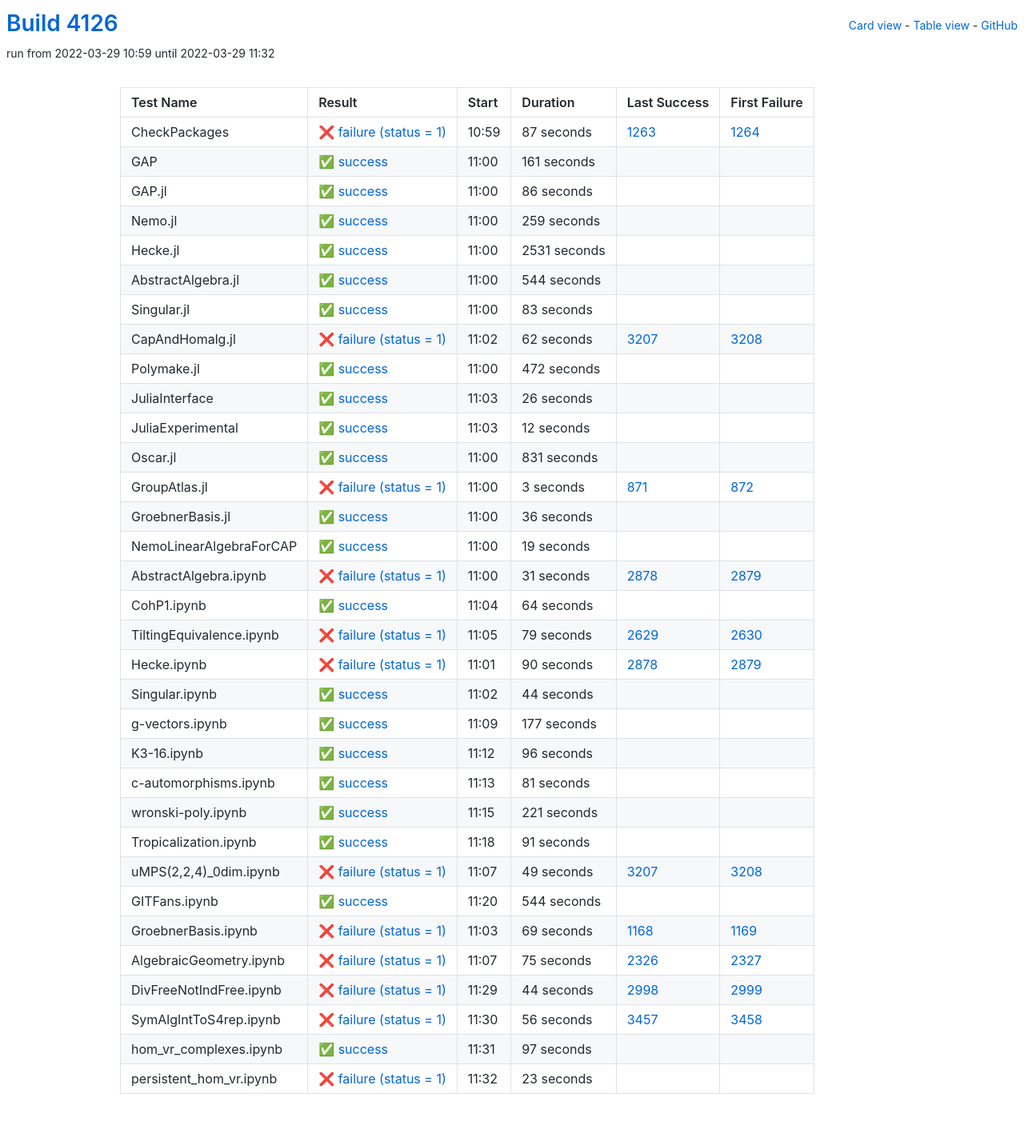
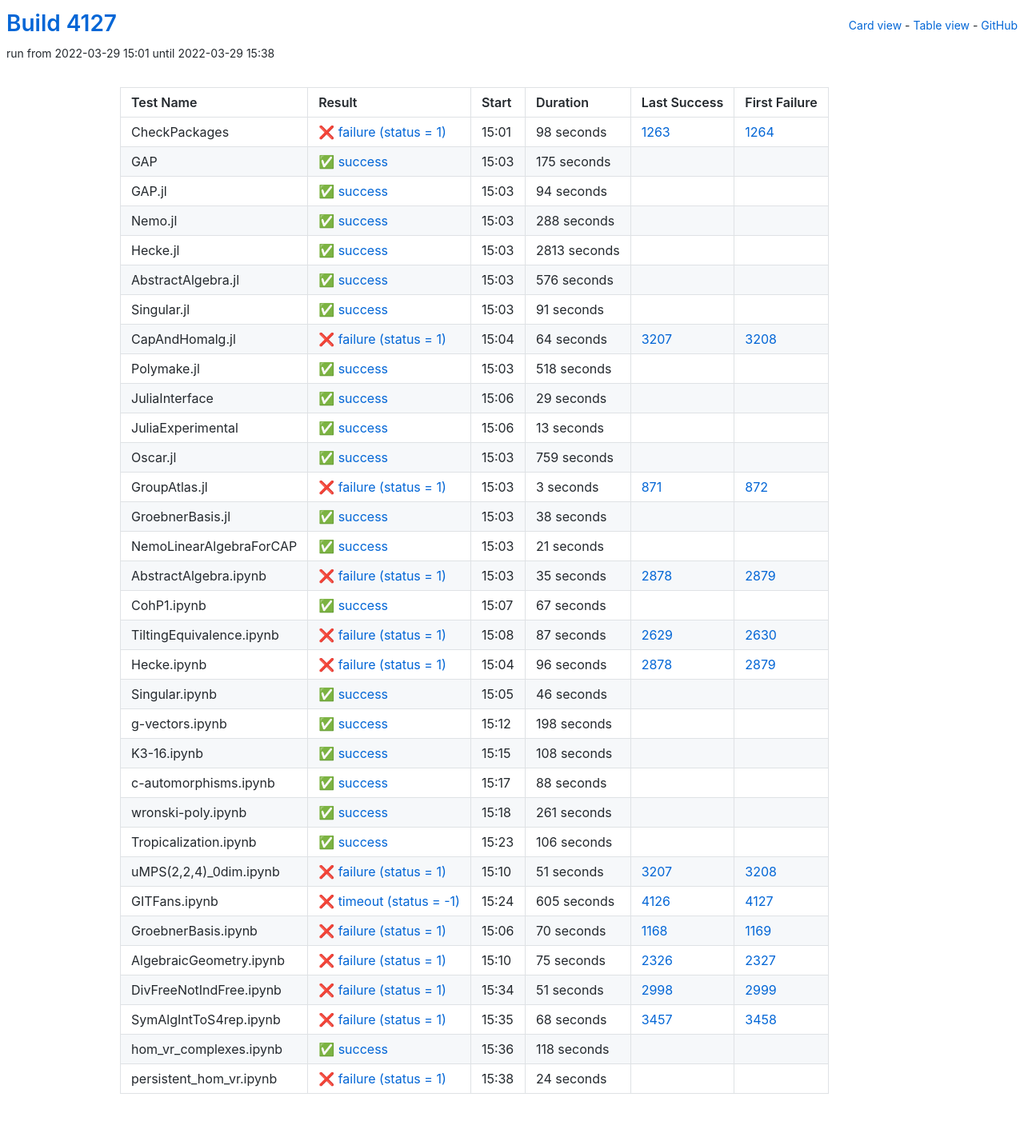
Before and after one commit to oscar-system/oscar-ci-status-stable, a Jekyll site: the page built from table.html, in a window 1280 px wide. Shown: the whole page at 80% size. Built offline with Jekyll 4.4.1, drawn with Linux system fonts in a browser that asks for light colours.

Commit message:
Build #4127

```diff
--- a/_data/ci.yml
+++ b/_data/ci.yml
@@ -1,6 +1,6 @@
 ---
-build: 4126
-build_url: https://oscarci.mathematik.uni-kl.de/job/oscar-stable/4126/
+build: 4127
+build_url: https://oscarci.mathematik.uni-kl.de/job/oscar-stable/4127/
 job: oscar-stable
 organization: oscar-system
 repo: oscar-ci-status-stable
@@ -8,152 +8,152 @@ repourl: https://github.com/oscar-system/oscar-ci-status-stable
 tests:
 - name: CheckPackages
   id: checkpackages
-  log: https://oscarci.mathematik.uni-kl.de/job/oscar-stable/4126/artifact/logs/build-4126/CheckPackages.log
-  start: 2022-03-29 10:59
+  log: https://oscarci.mathematik.uni-kl.de/job/oscar-stable/4127/artifact/logs/build-4127/CheckPackages.log
+  start: 2022-03-29 15:01
   success: false
   exitcode: 1
   status: failure
-  duration: 87
+  duration: 98
   last_success: 1263
   last_success_url: https://oscarci.mathematik.uni-kl.de/job/oscar-stable/1263/
   first_failure: 1264
   first_failure_url: https://oscarci.mathematik.uni-kl.de/job/oscar-stable/1264/
 - name: GAP
   id: gap
-  log: https://oscarci.mathematik.uni-kl.de/job/oscar-stable/4126/artifact/logs/build-4126/GAP.log
-  start: 2022-03-29 11:00
+  log: https://oscarci.mathematik.uni-kl.de/job/oscar-stable/4127/artifact/logs/build-4127/GAP.log
+  start: 2022-03-29 15:03
   success: true
   exitcode: 0
   status: success
-  duration: 161
+  duration: 175
   last_success: false
   last_success_url:
   first_failure: false
   first_failure_url:
 - name: GAP.jl
   id: gap-jl
-  log: https://oscarci.mathematik.uni-kl.de/job/oscar-stable/4126/artifact/logs/build-4126/GAP.jl.log
-  start: 2022-03-29 11:00
+  log: https://oscarci.mathematik.uni-kl.de/job/oscar-stable/4127/artifact/logs/build-4127/GAP.jl.log
+  start: 2022-03-29 15:03
   success: true
   exitcode: 0
   status: success
-  duration: 86
+  duration: 94
   last_success: false
   last_success_url:
   first_failure: false
   first_failure_url:
 - name: Nemo.jl
   id: nemo-jl
-  log: https://oscarci.mathematik.uni-kl.de/job/oscar-stable/4126/artifact/logs/build-4126/Nemo.jl.log
-  start: 2022-03-29 11:00
+  log: https://oscarci.mathematik.uni-kl.de/job/oscar-stable/4127/artifact/logs/build-4127/Nemo.jl.log
+  start: 2022-03-29 15:03
   success: true
   exitcode: 0
   status: success
-  duration: 259
+  duration: 288
   last_success: false
   last_success_url:
   first_failure: false
   first_failure_url:
 - name: Hecke.jl
   id: hecke-jl
-  log: https://oscarci.mathematik.uni-kl.de/job/oscar-stable/4126/artifact/logs/build-4126/Hecke.jl.log
-  start: 2022-03-29 11:00
+  log: https://oscarci.mathematik.uni-kl.de/job/oscar-stable/4127/artifact/logs/build-4127/Hecke.jl.log
+  start: 2022-03-29 15:03
   success: true
   exitcode: 0
   status: success
-  duration: 2531
+  duration: 2813
   last_success: false
   last_success_url:
   first_failure: false
   first_failure_url:
 - name: AbstractAlgebra.jl
   id: abstractalgebra-jl
-  log: https://oscarci.mathematik.uni-kl.de/job/oscar-stable/4126/artifact/logs/build-4126/AbstractAlgebra.jl.log
-  start: 2022-03-29 11:00
+  log: https://oscarci.mathematik.uni-kl.de/job/oscar-stable/4127/artifact/logs/build-4127/AbstractAlgebra.jl.log
+  start: 2022-03-29 15:03
   success: true
   exitcode: 0
   status: success
-  duration: 544
+  duration: 576
   last_success: false
   last_success_url:
   first_failure: false
   first_failure_url:
 - name: Singular.jl
   id: singular-jl
-  log: https://oscarci.mathematik.uni-kl.de/job/oscar-stable/4126/artifact/logs/build-4126/Singular.jl.log
-  start: 2022-03-29 11:00
+  log: https://oscarci.mathematik.uni-kl.de/job/oscar-stable/4127/artifact/logs/build-4127/Singular.jl.log
+  start: 2022-03-29 15:03
   success: true
   exitcode: 0
   status: success
-  duration: 83
+  duration: 91
   last_success: false
   last_success_url:
   first_failure: false
   first_failure_url:
 - name: CapAndHomalg.jl
   id: capandhomalg-jl
-  log: https://oscarci.mathematik.uni-kl.de/job/oscar-stable/4126/artifact/logs/build-4126/CapAndHomalg.jl.log
-  start: 2022-03-29 11:02
+  log: https://oscarci.mathematik.uni-kl.de/job/oscar-stable/4127/artifact/logs/build-4127/CapAndHomalg.jl.log
+  start: 2022-03-29 15:04
   success: false
   exitcode: 1
   status: failure
-  duration: 62
+  duration: 64
   last_success: 3207
   last_success_url: https://oscarci.mathematik.uni-kl.de/job/oscar-stable/3207/
   first_failure: 3208
   first_failure_url: https://oscarci.mathematik.uni-kl.de/job/oscar-stable/3208/
 - name: Polymake.jl
   id: polymake-jl
-  log: https://oscarci.mathematik.uni-kl.de/job/oscar-stable/4126/artifact/logs/build-4126/Polymake.jl.log
-  start: 2022-03-29 11:00
+  log: https://oscarci.mathematik.uni-kl.de/job/oscar-stable/4127/artifact/logs/build-4127/Polymake.jl.log
+  start: 2022-03-29 15:03
   success: true
   exitcode: 0
   status: success
-  duration: 472
+  duration: 518
   last_success: false
   last_success_url:
   first_failure: false
   first_failure_url:
 - name: JuliaInterface
   id: juliainterface
-  log: https://oscarci.mathematik.uni-kl.de/job/oscar-stable/4126/artifact/logs/build-4126/JuliaInterface.log
-  start: 2022-03-29 11:03
+  log: https://oscarci.mathematik.uni-kl.de/job/oscar-stable/4127/artifact/logs/build-4127/JuliaInterface.log
+  start: 2022-03-29 15:06
   success: true
   exitcode: 0
   status: success
-  duration: 26
+  duration: 29
   last_success: false
   last_success_url:
   first_failure: false
   first_failure_url:
 - name: JuliaExperimental
   id: juliaexperimental
-  log: https://oscarci.mathematik.uni-kl.de/job/oscar-stable/4126/artifact/logs/build-4126/JuliaExperimental.log
-  start: 2022-03-29 11:03
+  log: https://oscarci.mathematik.uni-kl.de/job/oscar-stable/4127/artifact/logs/build-4127/JuliaExperimental.log
+  start: 2022-03-29 15:06
   success: true
   exitcode: 0
   status: success
-  duration: 12
+  duration: 13
   last_success: false
   last_success_url:
   first_failure: false
   first_failure_url:
 - name: Oscar.jl
   id: oscar-jl
-  log: https://oscarci.mathematik.uni-kl.de/job/oscar-stable/4126/artifact/logs/build-4126/Oscar.jl.log
-  start: 2022-03-29 11:00
+  log: https://oscarci.mathematik.uni-kl.de/job/oscar-stable/4127/artifact/logs/build-4127/Oscar.jl.log
+  start: 2022-03-29 15:03
   success: true
   exitcode: 0
   status: success
-  duration: 831
+  duration: 759
   last_success: false
   last_success_url:
   first_failure: false
   first_failure_url:
 - name: GroupAtlas.jl
   id: groupatlas-jl
-  log: https://oscarci.mathematik.uni-kl.de/job/oscar-stable/4126/artifact/logs/build-4126/GroupAtlas.jl.log
-  start: 2022-03-29 11:00
+  log: https://oscarci.mathematik.uni-kl.de/job/oscar-stable/4127/artifact/logs/build-4127/GroupAtlas.jl.log
+  start: 2022-03-29 15:03
   success: false
   exitcode: 1
   status: failure
@@ -164,188 +164,188 @@ tests:
   first_failure_url: https://oscarci.mathematik.uni-kl.de/job/oscar-stable/872/
 - name: GroebnerBasis.jl
   id: groebnerbasis-jl
-  log: https://oscarci.mathematik.uni-kl.de/job/oscar-stable/4126/artifact/logs/build-4126/GroebnerBasis.jl.log
-  start: 2022-03-29 11:00
+  log: https://oscarci.mathematik.uni-kl.de/job/oscar-stable/4127/artifact/logs/build-4127/GroebnerBasis.jl.log
+  start: 2022-03-29 15:03
   success: true
   exitcode: 0
   status: success
-  duration: 36
+  duration: 38
   last_success: false
   last_success_url:
   first_failure: false
   first_failure_url:
 - name: NemoLinearAlgebraForCAP
   id: nemolinearalgebraforcap
-  log: https://oscarci.mathematik.uni-kl.de/job/oscar-stable/4126/artifact/logs/build-4126/NemoLinearAlgebraForCAP.log
-  start: 2022-03-29 11:00
+  log: https://oscarci.mathematik.uni-kl.de/job/oscar-stable/4127/artifact/logs/build-4127/NemoLinearAlgebraForCAP.log
+  start: 2022-03-29 15:03
   success: true
   exitcode: 0
   status: success
-  duration: 19
+  duration: 21
   last_success: false
   last_success_url:
   first_failure: false
   first_failure_url:
 - name: AbstractAlgebra.ipynb
   id: abstractalgebra-ipynb
-  log: https://oscarci.mathematik.uni-kl.de/job/oscar-stable/4126/artifact/logs/build-4126/AbstractAlgebra.ipynb.log
-  start: 2022-03-29 11:00
+  log: https://oscarci.mathematik.uni-kl.de/job/oscar-stable/4127/artifact/logs/build-4127/AbstractAlgebra.ipynb.log
+  start: 2022-03-29 15:03
   success: false
   exitcode: 1
   status: failure
-  duration: 31
+  duration: 35
   last_success: 2878
   last_success_url: https://oscarci.mathematik.uni-kl.de/job/oscar-stable/2878/
   first_failure: 2879
   first_failure_url: https://oscarci.mathematik.uni-kl.de/job/oscar-stable/2879/
 - name: CohP1.ipynb
   id: cohp1-ipynb
-  log: https://oscarci.mathematik.uni-kl.de/job/oscar-stable/4126/artifact/logs/build-4126/CohP1.ipynb.log
-  start: 2022-03-29 11:04
+  log: https://oscarci.mathematik.uni-kl.de/job/oscar-stable/4127/artifact/logs/build-4127/CohP1.ipynb.log
+  start: 2022-03-29 15:07
   success: true
   exitcode: 0
   status: success
-  duration: 64
+  duration: 67
   last_success: false
   last_success_url:
   first_failure: false
   first_failure_url:
 - name: TiltingEquivalence.ipynb
   id: tiltingequivalence-ipynb
-  log: https://oscarci.mathematik.uni-kl.de/job/oscar-stable/4126/artifact/logs/build-4126/TiltingEquivalence.ipynb.log
-  start: 2022-03-29 11:05
+  log: https://oscarci.mathematik.uni-kl.de/job/oscar-stable/4127/artifact/logs/build-4127/TiltingEquivalence.ipynb.log
+  start: 2022-03-29 15:08
   success: false
   exitcode: 1
   status: failure
-  duration: 79
+  duration: 87
   last_success: 2629
   last_success_url: https://oscarci.mathematik.uni-kl.de/job/oscar-stable/2629/
   first_failure: 2630
   first_failure_url: https://oscarci.mathematik.uni-kl.de/job/oscar-stable/2630/
 - name: Hecke.ipynb
   id: hecke-ipynb
-  log: https://oscarci.mathematik.uni-kl.de/job/oscar-stable/4126/artifact/logs/build-4126/Hecke.ipynb.log
-  start: 2022-03-29 11:01
+  log: https://oscarci.mathematik.uni-kl.de/job/oscar-stable/4127/artifact/logs/build-4127/Hecke.ipynb.log
+  start: 2022-03-29 15:04
   success: false
   exitcode: 1
   status: failure
-  duration: 90
+  duration: 96
   last_success: 2878
   last_success_url: https://oscarci.mathematik.uni-kl.de/job/oscar-stable/2878/
   first_failure: 2879
   first_failure_url: https://oscarci.mathematik.uni-kl.de/job/oscar-stable/2879/
 - name: Singular.ipynb
   id: singular-ipynb
-  log: https://oscarci.mathematik.uni-kl.de/job/oscar-stable/4126/artifact/logs/build-4126/Singular.ipynb.log
-  start: 2022-03-29 11:02
+  log: https://oscarci.mathematik.uni-kl.de/job/oscar-stable/4127/artifact/logs/build-4127/Singular.ipynb.log
+  start: 2022-03-29 15:05
   success: true
   exitcode: 0
   status: success
-  duration: 44
+  duration: 46
   last_success: false
   last_success_url:
   first_failure: false
   first_failure_url:
 - name: g-vectors.ipynb
   id: g-vectors-ipynb
-  log: https://oscarci.mathematik.uni-kl.de/job/oscar-stable/4126/artifact/logs/build-4126/g-vectors.ipynb.log
-  start: 2022-03-29 11:09
+  log: https://oscarci.mathematik.uni-kl.de/job/oscar-stable/4127/artifact/logs/build-4127/g-vectors.ipynb.log
+  start: 2022-03-29 15:12
   success: true
   exitcode: 0
   status: success
-  duration: 177
+  duration: 198
   last_success: false
   last_success_url:
   first_failure: false
   first_failure_url:
 - name: K3-16.ipynb
   id: k3-16-ipynb
-  log: https://oscarci.mathematik.uni-kl.de/job/oscar-stable/4126/artifact/logs/build-4126/K3-16.ipynb.log
-  start: 2022-03-29 11:12
+  log: https://oscarci.mathematik.uni-kl.de/job/oscar-stable/4127/artifact/logs/build-4127/K3-16.ipynb.log
+  start: 2022-03-29 15:15
   success: true
   exitcode: 0
   status: success
-  duration: 96
+  duration: 108
   last_success: false
   last_success_url:
   first_failure: false
   first_failure_url:
 - name: c-automorphisms.ipynb
   id: c-automorphisms-ipynb
-  log: https://oscarci.mathematik.uni-kl.de/job/oscar-stable/4126/artifact/logs/build-4126/c-automorphisms.ipynb.log
-  start: 2022-03-29 11:13
+  log: https://oscarci.mathematik.uni-kl.de/job/oscar-stable/4127/artifact/logs/build-4127/c-automorphisms.ipynb.log
+  start: 2022-03-29 15:17
   success: true
   exitcode: 0
   status: success
-  duration: 81
+  duration: 88
   last_success: false
   last_success_url:
   first_failure: false
   first_failure_url:
 - name: wronski-poly.ipynb
   id: wronski-poly-ipynb
-  log: https://oscarci.mathematik.uni-kl.de/job/oscar-stable/4126/artifact/logs/build-4126/wronski-poly.ipynb.log
-  start: 2022-03-29 11:15
+  log: https://oscarci.mathematik.uni-kl.de/job/oscar-stable/4127/artifact/logs/build-4127/wronski-poly.ipynb.log
+  start: 2022-03-29 15:18
   success: true
   exitcode: 0
   status: success
-  duration: 221
+  duration: 261
   last_success: false
   last_success_url:
   first_failure: false
   first_failure_url:
 - name: Tropicalization.ipynb
   id: tropicalization-ipynb
-  log: https://oscarci.mathematik.uni-kl.de/job/oscar-stable/4126/artifact/logs/build-4126/Tropicalization.ipynb.log
-  start: 2022-03-29 11:18
+  log: https://oscarci.mathematik.uni-kl.de/job/oscar-stable/4127/artifact/logs/build-4127/Tropicalization.ipynb.log
+  start: 2022-03-29 15:23
   success: true
   exitcode: 0
   status: success
-  duration: 91
+  duration: 106
   last_success: false
   last_success_url:
   first_failure: false
   first_failure_url:
 - name: uMPS(2,2,4)_0dim.ipynb
   id: umps-2-2-4-0dim-ipynb
-  log: https://oscarci.mathematik.uni-kl.de/job/oscar-stable/4126/artifact/logs/build-4126/uMPS-2-2-4-_0dim.ipynb.log
-  start: 2022-03-29 11:07
+  log: https://oscarci.mathematik.uni-kl.de/job/oscar-stable/4127/artifact/logs/build-4127/uMPS-2-2-4-_0dim.ipynb.log
+  start: 2022-03-29 15:10
   success: false
   exitcode: 1
   status: failure
-  duration: 49
+  duration: 51
   last_success: 3207
   last_success_url: https://oscarci.mathematik.uni-kl.de/job/oscar-stable/3207/
   first_failure: 3208
   first_failure_url: https://oscarci.mathematik.uni-kl.de/job/oscar-stable/3208/
 - name: GITFans.ipynb
   id: gitfans-ipynb
-  log: https://oscarci.mathematik.uni-kl.de/job/oscar-stable/4126/artifact/logs/build-4126/GITFans.ipynb.log
-  start: 2022-03-29 11:20
-  success: true
-  exitcode: 0
-  status: success
-  duration: 544
-  last_success: false
-  last_success_url:
-  first_failure: false
-  first_failure_url:
+  log: https://oscarci.mathematik.uni-kl.de/job/oscar-stable/4127/artifact/logs/build-4127/GITFans.ipynb.log
+  start: 2022-03-29 15:24
+  success: false
+  exitcode: -1
+  status: timeout
+  duration: 605
+  last_success: 4126
+  last_success_url: https://oscarci.mathematik.uni-kl.de/job/oscar-stable/4126/
+  first_failure: 4127
+  first_failure_url: https://oscarci.mathematik.uni-kl.de/job/oscar-stable/4127/
 - name: GroebnerBasis.ipynb
   id: groebnerbasis-ipynb
-  log: https://oscarci.mathematik.uni-kl.de/job/oscar-stable/4126/artifact/logs/build-4126/GroebnerBasis.ipynb.log
-  start: 2022-03-29 11:03
+  log: https://oscarci.mathematik.uni-kl.de/job/oscar-stable/4127/artifact/logs/build-4127/GroebnerBasis.ipynb.log
+  start: 2022-03-29 15:06
   success: false
   exitcode: 1
   status: failure
-  duration: 69
+  duration: 70
   last_success: 1168
   last_success_url: https://oscarci.mathematik.uni-kl.de/job/oscar-stable/1168/
   first_failure: 1169
   first_failure_url: https://oscarci.mathematik.uni-kl.de/job/oscar-stable/1169/
 - name: AlgebraicGeometry.ipynb
   id: algebraicgeometry-ipynb
-  log: https://oscarci.mathematik.uni-kl.de/job/oscar-stable/4126/artifact/logs/build-4126/AlgebraicGeometry.ipynb.log
-  start: 2022-03-29 11:07
+  log: https://oscarci.mathematik.uni-kl.de/job/oscar-stable/4127/artifact/logs/build-4127/AlgebraicGeometry.ipynb.log
+  start: 2022-03-29 15:10
   success: false
   exitcode: 1
   status: failure
@@ -356,48 +356,48 @@ tests:
   first_failure_url: https://oscarci.mathematik.uni-kl.de/job/oscar-stable/2327/
 - name: DivFreeNotIndFree.ipynb
   id: divfreenotindfree-ipynb
-  log: https://oscarci.mathematik.uni-kl.de/job/oscar-stable/4126/artifact/logs/build-4126/DivFreeNotIndFree.ipynb.log
-  start: 2022-03-29 11:29
+  log: https://oscarci.mathematik.uni-kl.de/job/oscar-stable/4127/artifact/logs/build-4127/DivFreeNotIndFree.ipynb.log
+  start: 2022-03-29 15:34
   success: false
   exitcode: 1
   status: failure
-  duration: 44
+  duration: 51
   last_success: 2998
   last_success_url: https://oscarci.mathematik.uni-kl.de/job/oscar-stable/2998/
   first_failure: 2999
   first_failure_url: https://oscarci.mathematik.uni-kl.de/job/oscar-stable/2999/
 - name: SymAlgIntToS4rep.ipynb
   id: symalginttos4rep-ipynb
-  log: https://oscarci.mathematik.uni-kl.de/job/oscar-stable/4126/artifact/logs/build-4126/SymAlgIntToS4rep.ipynb.log
-  start: 2022-03-29 11:30
+  log: https://oscarci.mathematik.uni-kl.de/job/oscar-stable/4127/artifact/logs/build-4127/SymAlgIntToS4rep.ipynb.log
+  start: 2022-03-29 15:35
   success: false
   exitcode: 1
   status: failure
-  duration: 56
+  duration: 68
   last_success: 3457
   last_success_url: https://oscarci.mathematik.uni-kl.de/job/oscar-stable/3457/
   first_failure: 3458
   first_failure_url: https://oscarci.mathematik.uni-kl.de/job/oscar-stable/3458/
 - name: hom_vr_complexes.ipynb
   id: hom-vr-complexes-ipynb
-  log: https://oscarci.mathematik.uni-kl.de/job/oscar-stable/4126/artifact/logs/build-4126/hom_vr_complexes.ipynb.log
-  start: 2022-03-29 11:31
+  log: https://oscarci.mathematik.uni-kl.de/job/oscar-stable/4127/artifact/logs/build-4127/hom_vr_complexes.ipynb.log
+  start: 2022-03-29 15:36
   success: true
   exitcode: 0
   status: success
-  duration: 97
+  duration: 118
   last_success: false
   last_success_url:
   first_failure: false
   first_failure_url:
 - name: persistent_hom_vr.ipynb
   id: persistent-hom-vr-ipynb
-  log: https://oscarci.mathematik.uni-kl.de/job/oscar-stable/4126/artifact/logs/build-4126/persistent_hom_vr.ipynb.log
-  start: 2022-03-29 11:32
+  log: https://oscarci.mathematik.uni-kl.de/job/oscar-stable/4127/artifact/logs/build-4127/persistent_hom_vr.ipynb.log
+  start: 2022-03-29 15:38
   success: false
   exitcode: 1
   status: failure
-  duration: 23
+  duration: 24
   last_success: false
   last_success_url:
   first_failure: false
```
Also changed, not shown: README.md.
